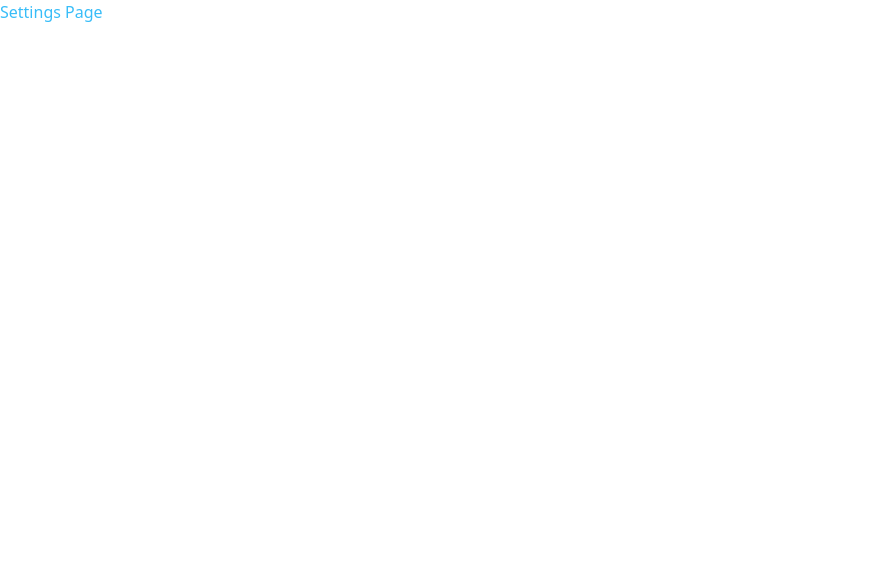
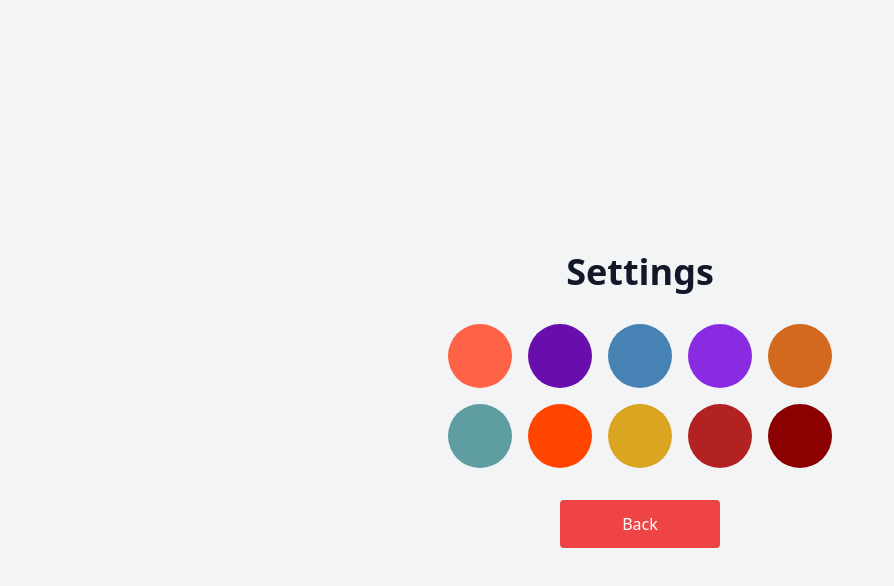
Before and after one commit to LudwigLEDE/SokudokuApp, a React (Vite) app in the folder sokudoku/: page /setting in a window 1280 px wide. Shown: the top 586 px of the page, without its empty margins (0-894 px from the left). Built offline with nearby package versions, Linux system fonts and the light colour scheme.

Commit message:
game logic implementation

```diff
--- a/sokudoku/src/utilities/sudokuGenerator.ts
+++ b/sokudoku/src/utilities/sudokuGenerator.ts
@@ -1,55 +1,118 @@
-// utilities/sudokuGenerator.ts
 type Difficulty = "easy" | "medium" | "hard" | "very-hard";
 
-const generateCompletePuzzle = (): number[][] => {
-  // Placeholder for an actual Sudoku generator logic
-  // Here we use a predefined valid Sudoku for simplicity
-  return [
-    [5, 3, 4, 6, 7, 8, 9, 1, 2],
-    [6, 7, 2, 1, 9, 5, 3, 4, 8],
-    [1, 9, 8, 3, 4, 2, 5, 6, 7],
-    [8, 5, 9, 7, 6, 1, 4, 2, 3],
-    [4, 2, 6, 8, 5, 3, 7, 9, 1],
-    [7, 1, 3, 9, 2, 4, 8, 5, 6],
-    [9, 6, 1, 5, 3, 7, 2, 8, 4],
-    [2, 8, 7, 4, 1, 9, 6, 3, 5],
-    [3, 4, 5, 2, 8, 6, 1, 7, 9],
-  ];
-};
-
-const removeCells = (
-  puzzle: number[][],
-  difficulty: Difficulty
-): number[][] => {
-  const puzzleCopy = puzzle.map((row) => row.slice());
-  let cellsToRemove;
-  switch (difficulty) {
-    case "easy":
-      cellsToRemove = 20;
-      break;
-    case "medium":
-      cellsToRemove = 40;
-      break;
-    case "hard":
-      cellsToRemove = 50;
-      break;
-    case "very-hard":
-      cellsToRemove = 60;
-      break;
-    default:
-      cellsToRemove = 20;
+// Helper function to check Sudoku validity (row, column, and box constraints)
+function isValid(
+  board: number[][],
+  row: number,
+  col: number,
+  num: number
+): boolean {
+  for (let x = 0; x < 9; x++) {
+    if (board[row][x] === num || board[x][col] === num) {
+      return false;
+    }
   }
 
-  while (cellsToRemove > 0) {
+  const startRow = row - (row % 3);
+  const startCol = col - (col % 3);
+  for (let i = 0; i < 3; i++) {
+    for (let j = 0; j < 3; j++) {
+      if (board[i + startRow][j + startCol] === num) {
+        return false;
+      }
+    }
+  }
+  return true;
+}
+
+// Backtracking algorithm to generate a complete Sudoku
+function generateCompletePuzzle(): number[][] {
+  const board = Array.from({ length: 9 }, () => Array(9).fill(0));
+
+  function fillBoard(row = 0, col = 0): boolean {
+    if (row === 8 && col === 9) {
+      return true; // Board is full, Sudoku complete
+    }
+    if (col === 9) {
+      row++;
+      col = 0;
+    }
+    if (board[row][col] !== 0) {
+      return fillBoard(row, col + 1); // Skip pre-filled cells
+    }
+
+    const nums = [...Array(9).keys()].map((x) => x + 1); // [1, 2, ..., 9]
+    for (let num of nums.sort(() => Math.random() - 0.5)) {
+      // Shuffle numbers
+      if (isValid(board, row, col, num)) {
+        board[row][col] = num;
+        if (fillBoard(row, col + 1)) {
+          return true;
+        }
+      }
+    }
+    board[row][col] = 0; // Reset and backtrack
+    return false;
+  }
+
+  fillBoard();
+  return board;
+}
+
+// Improved cell removal for difficulty control with uniqueness check
+function removeCells(puzzle: number[][], difficulty: Difficulty): number[][] {
+  const puzzleCopy = puzzle.map((row) => row.slice());
+  const targetEmptyCells = { easy: 36, medium: 45, hard: 54, "very-hard": 62 }[
+    difficulty
+  ];
+  let removedCells = 0;
+  const cache = new Map<string, boolean>();
+
+  while (removedCells < targetEmptyCells) {
     const row = Math.floor(Math.random() * 9);
     const col = Math.floor(Math.random() * 9);
+
     if (puzzleCopy[row][col] !== 0) {
+      const originalValue = puzzleCopy[row][col];
       puzzleCopy[row][col] = 0;
-      cellsToRemove--;
+
+      const boardString = puzzleCopy.flat().join("");
+      if (!cache.has(boardString)) {
+        cache.set(boardString, hasUniqueSolution(puzzleCopy));
+      }
+
+      if (cache.get(boardString)) {
+        removedCells++;
+      } else {
+        puzzleCopy[row][col] = originalValue;
+      }
     }
   }
-  return puzzleCopy;
-};
+
+  return puzzleCopy; // Return puzzle after the while loop is complete
+}
+
+// Helper function to check if a Sudoku puzzle has a unique solution (with heuristics)
+function hasUniqueSolution(board: number[][], solutionsFound = 0): boolean {
+  for (let row = 0; row < 9; row++) {
+    for (let col = 0; col < 9; col++) {
+      if (board[row][col] === 0) {
+        for (let num = 1; num <= 9 && solutionsFound < 2; num++) {
+          if (isValid(board, row, col, num)) {
+            board[row][col] = num;
+
+            if (hasUniqueSolution(board, solutionsFound)) {
+              solutionsFound++;
+            }
+          }
+        }
+        board[row][col] = 0;
+        return solutionsFound === 1;
+      }
+    }
+  }
+  return true;
+}
 
 export const generateSudokuPuzzle = (difficulty: Difficulty): number[][] => {
   const completePuzzle = generateCompletePuzzle();
--- a/sokudoku/src/views/game/index.tsx
+++ b/sokudoku/src/views/game/index.tsx
@@ -7,13 +7,27 @@ type Difficulty = "easy" | "medium" | "hard" | "very-hard";
 const SudokuGame: React.FC = () => {
   const { difficulty } = useParams<{ difficulty: Difficulty }>();
   const [puzzle, setPuzzle] = useState<number[][]>([]);
+  const [initialPuzzle, setInitialPuzzle] = useState<number[][]>([]);
 
   useEffect(() => {
+    console.log("Generating puzzle for difficulty:", difficulty);
     if (difficulty) {
       const generatedPuzzle = generateSudokuPuzzle(difficulty);
+      console.log("Generated puzzle:", generatedPuzzle);
       setPuzzle(generatedPuzzle);
+      setInitialPuzzle(generatedPuzzle.map((row) => row.slice())); // Deep copy for resetting later
     }
   }, [difficulty]);
+
+  const handleInputChange = (row: number, col: number, value: string) => {
+    const newPuzzle = puzzle.map((row) => row.slice());
+    newPuzzle[row][col] = parseInt(value) || 0;
+    setPuzzle(newPuzzle);
+  };
+
+  const resetPuzzle = () => {
+    setPuzzle(initialPuzzle.map((row) => row.slice()));
+  };
 
   return (
     <div className="flex flex-col items-center justify-center min-h-screen bg-gray-100 dark:bg-gray-900 transition-colors duration-300">
@@ -21,7 +35,6 @@ const SudokuGame: React.FC = () => {
         Sudoku Game - {difficulty?.toUpperCase()}
       </h1>
       <div className="bg-white dark:bg-gray-800 p-4 rounded shadow-md">
-        {puzzle.length > 0 && (
         <table className="table-fixed border-collapse border border-gray-400">
           <tbody>
             {puzzle.map((row, rowIndex) => (
@@ -31,15 +44,32 @@ const SudokuGame: React.FC = () => {
                     key={cellIndex}
                     className="w-12 h-12 border border-gray-400 text-center"
                   >
-                      {cell !== 0 ? cell : ""}
+                    {initialPuzzle[rowIndex][cellIndex] !== 0 ? (
+                      <span>{cell !== 0 ? cell : ""}</span>
+                    ) : (
+                      <input
+                        type="text"
+                        className="w-full h-full text-center"
+                        value={cell !== 0 ? cell : ""}
+                        onChange={(e) =>
+                          handleInputChange(rowIndex, cellIndex, e.target.value)
+                        }
+                        maxLength={1}
+                      />
+                    )}
                   </td>
                 ))}
               </tr>
             ))}
           </tbody>
         </table>
-        )}
       </div>
+      <button
+        onClick={resetPuzzle}
+        className="mt-4 px-6 py-2 bg-blue-500 text-white rounded hover:bg-blue-600 transition-colors duration-300"
+      >
+        Reset
+      </button>
     </div>
   );
 };
--- a/sokudoku/src/views/setting/index.tsx
+++ b/sokudoku/src/views/setting/index.tsx
@@ -1,10 +1,96 @@
-import React from "react";
+import React, { useState, useCallback } from "react";
+import { useNavigate } from "react-router-dom";
+import { motion, Variants } from "framer-motion";
+import MotionButton from "../../components/buttons/MotionButton";
 
 const Setting: React.FC = () => {
+  const navigate = useNavigate();
+  const [exitButton, setExitButton] = useState<string | null>(null);
+  const [theme, setTheme] = useState<string>("palette1");
+  const [isTransitioning, setIsTransitioning] = useState<boolean>(false);
+
+  const handleChangePalette = useCallback((palette: string) => {
+    setIsTransitioning(true);
+    setTimeout(() => {
+      setTheme(palette);
+      setIsTransitioning(false);
+    }, 500); // Shortened transition duration
+  }, []);
+
+  const handleBack = useCallback(() => {
+    setExitButton("back");
+    setTimeout(() => {
+      navigate("/start");
+    }, 500); // Match this with the exit transition duration
+  }, [navigate]);
+
+  const buttonVariants: Variants = {
+    hidden: { opacity: 0, scale: 0 },
+    visible: { opacity: 1, scale: 1, transition: { duration: 0.3 } }, // Shortened duration
+    exit: { opacity: 0, scale: 0, transition: { duration: 0.3 } }, // Shortened duration
+  };
+
+  const palettes = [
+    { name: "palette1", color: "bg-palette1-primary" },
+    { name: "palette2", color: "bg-palette2-primary" },
+    { name: "palette3", color: "bg-palette3-primary" },
+    { name: "palette4", color: "bg-palette4-primary" },
+    { name: "palette5", color: "bg-palette5-primary" },
+    { name: "palette6", color: "bg-palette6-primary" },
+    { name: "palette7", color: "bg-palette7-primary" },
+    { name: "palette8", color: "bg-palette8-primary" },
+    { name: "palette9", color: "bg-palette9-primary" },
+    { name: "palette10", color: "bg-palette10-primary" },
+  ];
+
   return (
-    <div className="place-content-center">
-      <h1 className="hover:text-sky-400">Settings Page</h1>
-      {/* Add your settings form or options here */}
+    <div
+      data-theme={theme}
+      className="relative flex flex-col items-center justify-center min-h-screen bg-gray-100 dark:bg-gray-900 transition-colors duration-300"
+    >
+      {isTransitioning && (
+        <motion.div
+          className="absolute inset-0 bg-white z-50"
+          initial={{ opacity: 0 }}
+          animate={{ opacity: 1 }}
+          exit={{ opacity: 0 }}
+          transition={{ duration: 0.3 }} // Shortened duration
+        />
+      )}
+      <h1 className="text-4xl font-bold mb-8 text-gray-900 dark:text-gray-100">
+        Settings
+      </h1>
+      <div className="grid grid-cols-5 gap-4 mb-8">
+        {palettes.map((palette, index) => (
+          <motion.div
+            key={index}
+            initial="hidden"
+            animate="visible"
+            exit={exitButton === palette.name ? "exit" : ""}
+            variants={buttonVariants}
+            className="flex items-center justify-center"
+          >
+            <button
+              onClick={() => handleChangePalette(palette.name)}
+              className={`w-16 h-16 rounded-full ${palette.color}`}
+            ></button>
+          </motion.div>
+        ))}
+      </div>
+      <motion.div
+        initial="hidden"
+        animate="visible"
+        exit={exitButton === "back" ? "exit" : ""}
+        variants={buttonVariants}
+      >
+        <MotionButton
+          onClick={handleBack}
+          className="bg-red-500"
+          variants={buttonVariants}
+        >
+          Back
+        </MotionButton>
+      </motion.div>
     </div>
   );
 };
```
Lines whose indentation alone changed are shown as unchanged.
